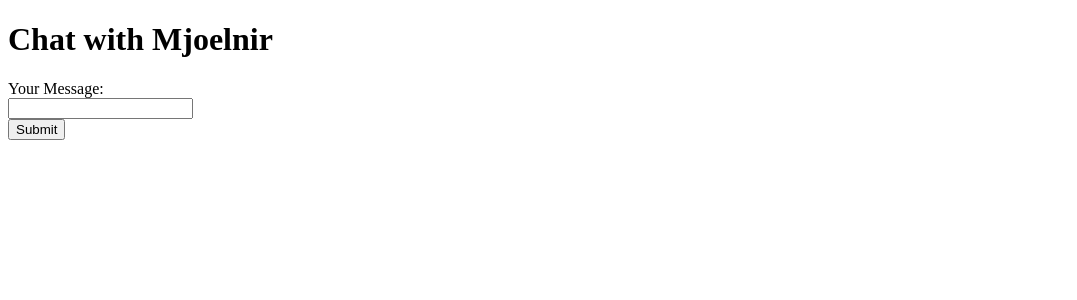
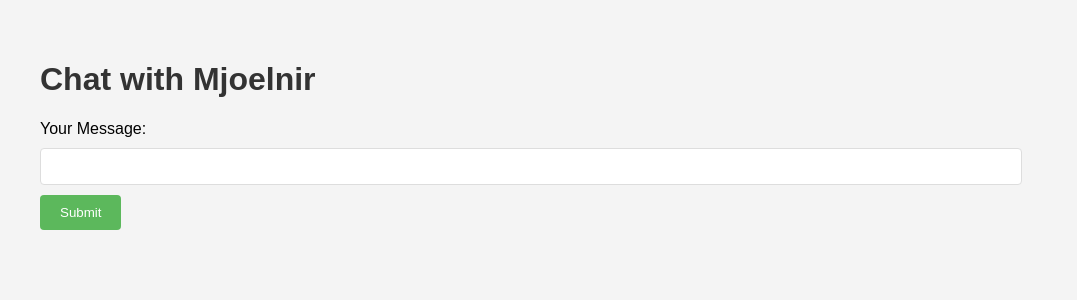
Before and after one commit to maxthelup/azure-openai-chat, a Flask app: page / in a window 1280 px wide. Shown: the top 300 px of the page, without its empty margins (0-1077 px from the left). Run offline with Flask 3, Linux system fonts and the light colour scheme.

Commit message:
Updated version with separate CSS and a few minor changes

```diff
--- a/app.py
+++ b/app.py
@@ -1,13 +1,11 @@
-# filename: app.py
-
-from flask import Flask, request, render_template_string
+from flask import Flask, request, render_template, render_template_string
 import os
 from openai import AzureOpenAI
 
 app = Flask(__name__)
 
 # Set up Azure OpenAI credentials
-azure_endpoint = os.getenv("AZURE_OPENAI_ENDPOINT")
+azure_endpoint = os.getenv("AZURE_OPENAI_CHAT_ENDPOINT")
 api_key = os.getenv("AZURE_OPENAI_KEY")
 api_version = "2023-05-15"
 
@@ -21,22 +19,22 @@ client = AzureOpenAI(
 
 @app.route('/', methods=['GET'])
 def index():
-    # Render the chat form
-    return render_template_string(open('chat_form.html').read())
+    # Render the chat form using render_template
+    return render_template('chat_form.html')
 
 
 @app.route('/chat', methods=['POST'])
 def chat():
     user_message = request.form['user_message']
     conversation = [
-        {"role": "system", "content": "You are a helpful assistant."},
+        {"role": "system", "content": "You are an AI assistant that helps people find information."},
         {"role": "user", "content": user_message},
     ]
 
-    response = get_chat_response_from_model(conversation)
+    response_data = get_chat_response_from_model(conversation)
 
     # Render the form again along with the response
-    return render_template_string(open('chat_form.html').read(), response=response)
+    return render_template('chat_form.html', user_message=user_message, response=response_data)
 
 
 def get_chat_response_from_model(chat_messages, model_name="Turbo35"):
--- /dev/null
+++ b/static/styles.css
@@ -0,0 +1,45 @@
+body {
+    font-family: Arial, sans-serif;
+    margin: 20px;
+    padding: 20px;
+    background-color: #f4f4f4;
+}
+h1 {
+    color: #333;
+}
+.chat-box {
+    background-color: #fff;
+    border: 1px solid #ddd;
+    padding: 10px;
+    margin-top: 20px;
+}
+.user-message, .ai-response {
+    border: 1px solid #ddd;
+    padding: 10px;
+    margin-bottom: 10px;
+    border-radius: 4px;
+}
+.user-message {
+    background-color: #e7f5ff;
+}
+.ai-response {
+    background-color: #eefeeb;
+}
+input[type=text] {
+    width: 80%;
+    padding: 10px;
+    margin: 10px 0;
+    border-radius: 4px;
+    border: 1px solid #ddd;
+}
+input[type=submit] {
+    padding: 10px 20px;
+    background-color: #5cb85c;
+    color: white;
+    border: none;
+    border-radius: 4px;
+    cursor: pointer;
+}
+input[type=submit]:hover {
+    background-color: #4cae4c;
+}
--- a/chat_form.html
+++ b/templates/chat_form.html
@@ -1,11 +1,10 @@
-<!-- filename: chat_form.html -->
-
 <!DOCTYPE html>
 <html lang="en">
 <head>
     <meta charset="UTF-8">
     <meta http-equiv="X-UA-Compatible" content="IE=edge">
     <meta name="viewport" content="width=device-width, initial-scale=1.0">
+    <link rel="stylesheet" href="../static/styles.css">
     <title>Chat with Mjoelnir</title>
 </head>
 <body>
@@ -18,8 +17,14 @@
 
     <!-- Display the response -->
     {% if response %}
-        <h2>Response:</h2>
-        <p>{{ response }}</p>
+        <div class="chat-box">
+            <div class="user-message">
+                <strong>You:</strong> {{ user_message }}
+            </div>
+            <div class="ai-response">
+                <strong>Mjoelnir:</strong> {{ response }}
+            </div>
+        </div>
     {% endif %}
 </body>
 </html>
```
